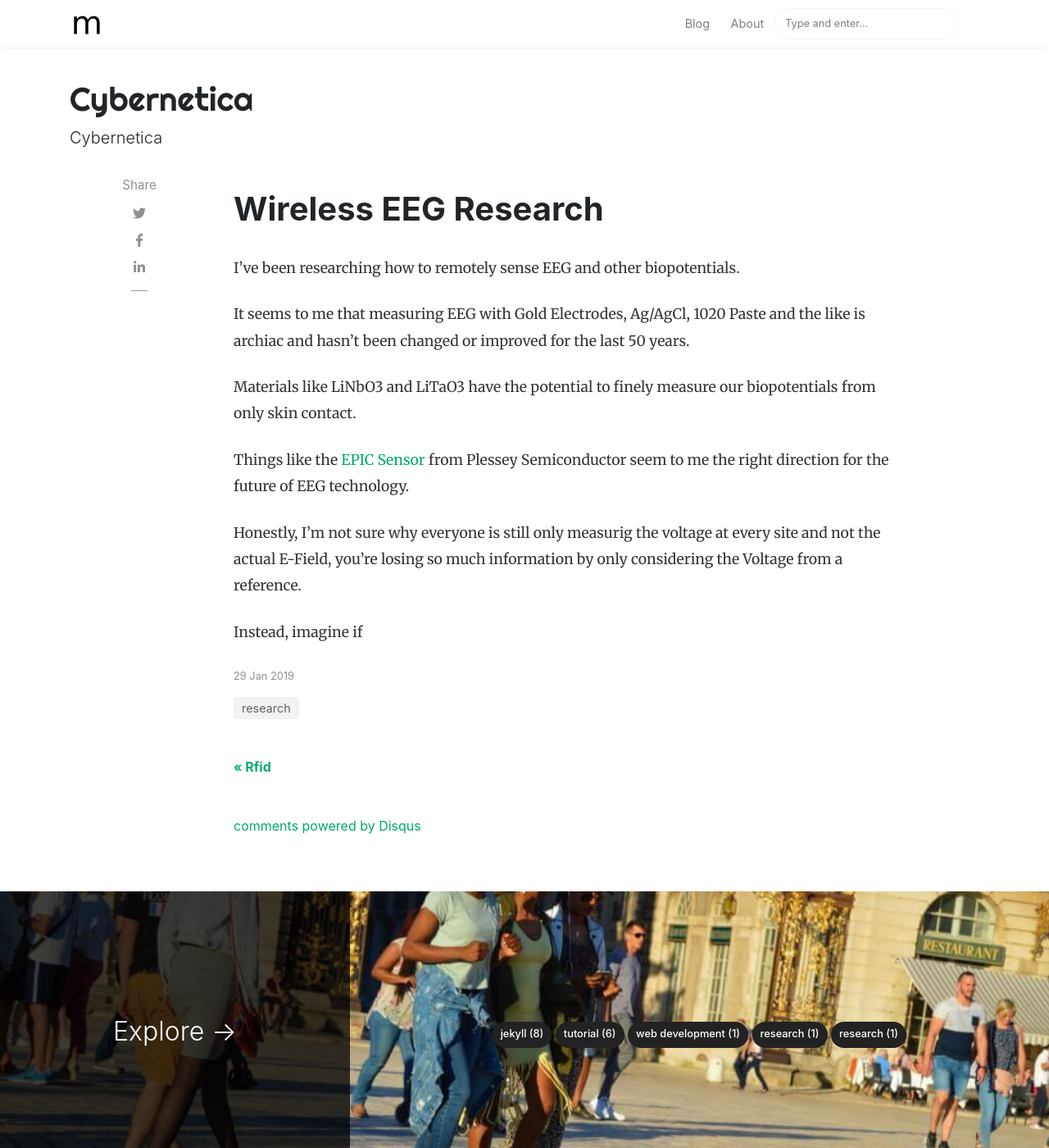
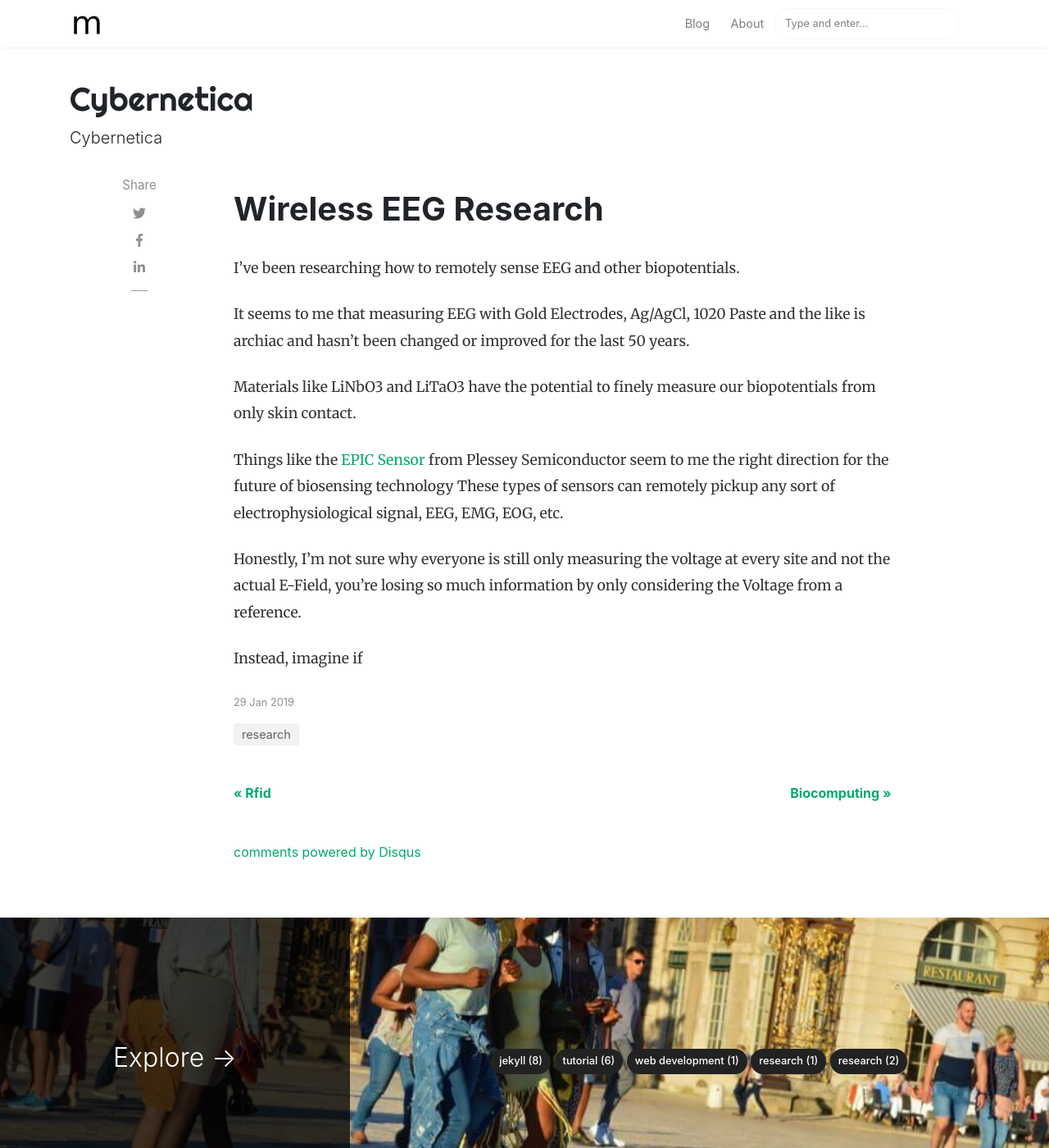
Before and after one commit to Gilgahex/gilgahex.github.io, a Jekyll site: the page built from _posts/2019/2019-01-29-EEG.markdown, in a window 1280 px wide and 1400 px high. Shown: the whole window at 82% size. Built offline with Jekyll 4.4.1, drawn with Linux system fonts in a browser that asks for light colours; nearby versions of some CDN libraries; comment, search, counter and statistics services are not loaded.

Commit message:
Markdown Test

```diff
--- a/_config.yml
+++ b/_config.yml
@@ -6,7 +6,7 @@ logo: 'assets/images/logo.png'
 favicon: 'assets/images/logo.png'
 baseurl: /
 google_analytics: 'UA-46278016-1'
-disqus: 'demowebsite'
+disqus: 'cybernetica'
 mailchimp-list: 'https://wowthemes.us11.list-manage.com/subscribe/post?u=8aeb20a530e124561927d3bd8&amp;id=8c3d2d214b'
 include: ["_pages"]
 permalink: /:title/
--- a/_posts/2019/2019-01-29-EEG.markdown
+++ b/_posts/2019/2019-01-29-EEG.markdown
@@ -12,8 +12,9 @@ It seems to me that measuring EEG with Gold Electrodes, Ag/AgCl, 1020 Paste and
 
 Materials like LiNbO3 and LiTaO3 have the potential to finely measure our biopotentials from only skin contact.
 
-Things like the [EPIC Sensor](http://www.plesseysemiconductors.com/products/epic-sensing-technology/) from Plessey Semiconductor seem to me the right direction for the future of EEG technology.
+Things like the [EPIC Sensor](http://www.plesseysemiconductors.com/products/epic-sensing-technology/) from Plessey Semiconductor seem to me the right direction for the future of biosensing technology
+These types of sensors can remotely pickup any sort of electrophysiological signal, EEG, EMG, EOG, etc.
 
-Honestly, I'm not sure why everyone is still only measurig the voltage at every site and not the actual E-Field, you're losing so much information by only considering the Voltage from a reference.
+Honestly, I'm not sure why everyone is still only measuring the voltage at every site and not the actual E-Field, you're losing so much information by only considering the Voltage from a reference.
 
 Instead, imagine if
```
Also changed, not shown: _posts/2019/2019-05-04-Biocomputing.md (added, +74 -0 lines).
